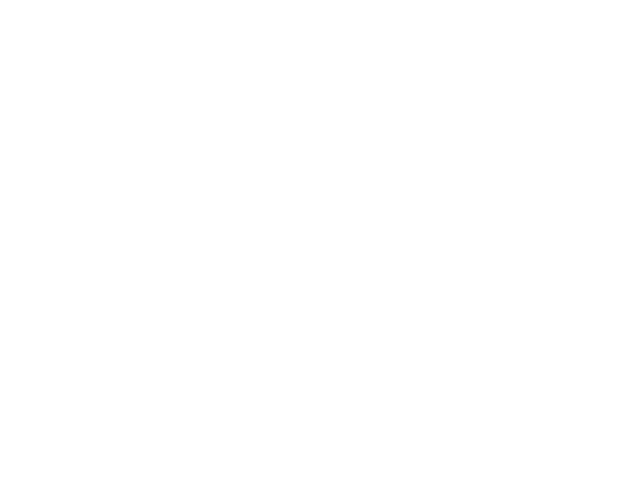
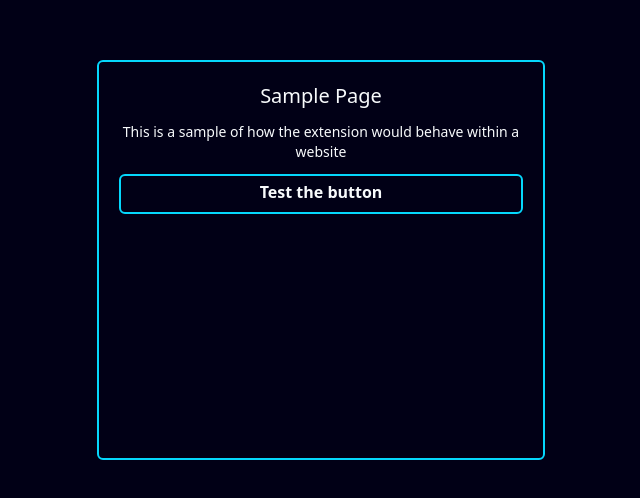
Before and after one commit to Fingertech-Brasil/nbiobsp-native-web-extension, a Preact app in the folder extension/: page / in a window 1280 px wide. Shown: the part 140-638 px from the top of the page, without its empty margins (319-959 px from the left). Built offline with nearby package versions, Linux system fonts and the light colour scheme.

Commit message:
add button component
updated button visuals

```diff
--- a/extension/index.html
+++ b/extension/index.html
@@ -3,7 +3,7 @@
 
 <head>
 	<meta charset="UTF-8" />
-	<link rel="icon" type="image/svg+xml" href="/vite.svg" />
+	<link rel="icon" type="image/icon" href="/public/icons/icon-128.png" />
 	<meta name="viewport" content="width=device-width, initial-scale=1.0" />
 	<title>Sample Page</title>
 </head>
--- /dev/null
+++ b/extension/src/components/Button/Button.css
@@ -0,0 +1,21 @@
+@import "tailwindcss";
+
+.button {
+    @apply py-1 px-10 border-[#05d7fc] border-2 rounded-md font-semibold cursor-pointer transition-all duration-200 will-change-transform origin-center relative overflow-hidden h-10 text-base;
+}
+
+.button:hover {
+    @apply shadow-[#05d7fc] shadow-[0px_0px_10px] scale-[102%] text-shadow-[#05d7fc] bg-radial-[at_50%_95%] from-[#05d7fc]/5 to-transparent;
+}
+
+.button:active {
+    @apply scale-[98%];
+}
+
+.button span {
+    @apply my-auto inline-flex -translate-y-9 flex-col gap-3 h-full;
+}
+
+.button:hover span {
+    @apply translate-y-0 transition-transform duration-300;
+}
--- /dev/null
+++ b/extension/src/components/Button/Button.jsx
@@ -0,0 +1,12 @@
+const Button = ({ id, text }) => {
+  return (
+    <button id={id} className="button">
+      <span>
+        <p>{text}</p>
+        <p>{text}</p>
+      </span>
+    </button>
+  );
+};
+
+export default Button;
--- /dev/null
+++ b/extension/src/components/Button/index.js
@@ -0,0 +1 @@
+export { default } from './Button';
--- a/extension/src/index.tsx
+++ b/extension/src/index.tsx
@@ -1,11 +1,18 @@
 import { render } from "preact";
+import Button from "./components/Button";
 
 import "./style.css";
 
 export function App() {
   return (
-    <div>
-      <h1>Sample Page</h1>
+    <div className="bg-[#010016] h-full flex justify-center">
+      <div className="max-w-md p-5 flex flex-col gap-3 my-auto h-1/2 border-2 border-[#05d7fc] rounded-md hover:text-shadow-[#05d7fc]">
+        <h1 className="text-xl">Sample Page</h1>
+        <h2 className="text-sm">
+          This is a sample of how the extension would behave within a website
+        </h2>
+        <Button id="test" text="Test the button" />
+      </div>
     </div>
   );
 }
--- a/extension/src/popup/popup.html
+++ b/extension/src/popup/popup.html
@@ -7,7 +7,7 @@
     <meta name="viewport" content="width=device-width, initial-scale=1.0" />
     <script type="module" src="popup.ts"></script>
     <script type="module" src="/src/popup/popup.tsx"></script>
-    <link rel="icon" type="image/icon" href="/public/icons/icon.ico" />
+    <link rel="icon" type="image/icon" href="/public/icons/icon-128.png" />
     <title>NBioBSP Extension</title>
 </head>
 
--- a/extension/src/popup/popup.tsx
+++ b/extension/src/popup/popup.tsx
@@ -1,4 +1,5 @@
 import { render } from "preact";
+import Button from "../components/Button";
 
 import "../style.css";
 
@@ -15,12 +16,8 @@ export function App() {
         </p>
       </div>
       <section className="flex flex-col gap-3 h-full justify-center">
-        <button id="capture" className="button">
-          Capture
-        </button>
-        <button id="enroll" className="button">
-          Enroll
-        </button>
+        <Button id="capture" text="Capture" />
+        <Button id="enroll" text="Enroll" />
       </section>
     </div>
   );
--- a/extension/src/style.css
+++ b/extension/src/style.css
@@ -1,9 +1,8 @@
 @import "tailwindcss";
+@import "./components/Button/Button.css";
 
 :root {
-	font-family: Inter, system-ui, Avenir, Helvetica, Arial, sans-serif;
 	line-height: 1.5;
-
 	font-synthesis: none;
 	text-rendering: optimizeLegibility;
 	-webkit-font-smoothing: antialiased;
@@ -13,9 +12,5 @@
 
 #app {
 	text-align: center;
-	@apply text-slate-50;
+	@apply text-slate-50 h-screen;
 }
-
-.button {
-	@apply py-1 px-10 border-[#05d7fc] border-2 rounded-md font-semibold transition-all duration-200 hover:shadow-[#05d7fc] hover:shadow-[0px_0px_10px] hover:scale-[102%] cursor-pointer active:scale-[98%] hover:text-shadow-[#05d7fc] hover:bg-radial-[at_50%_95%] from-[#05d7fc]/15 to-transparent;
-}
```
Also changed, not shown: extension/public/manifest.json.
